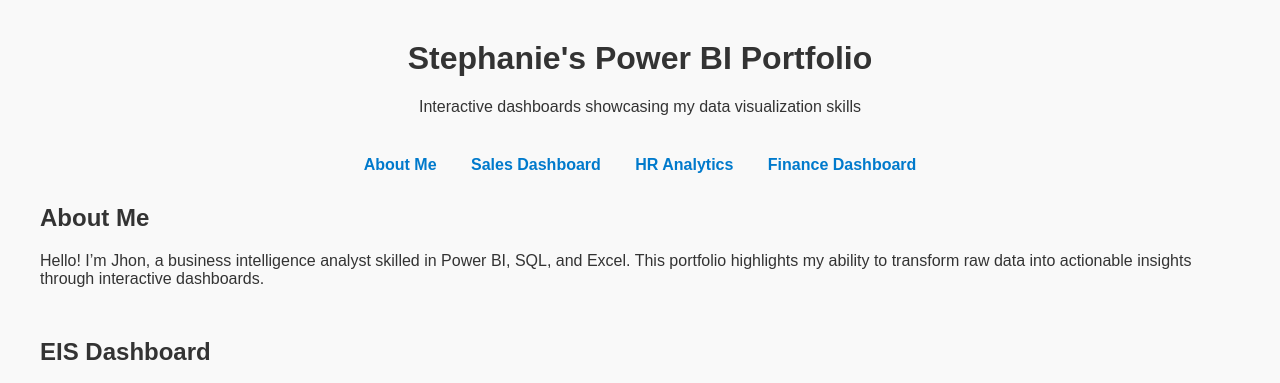
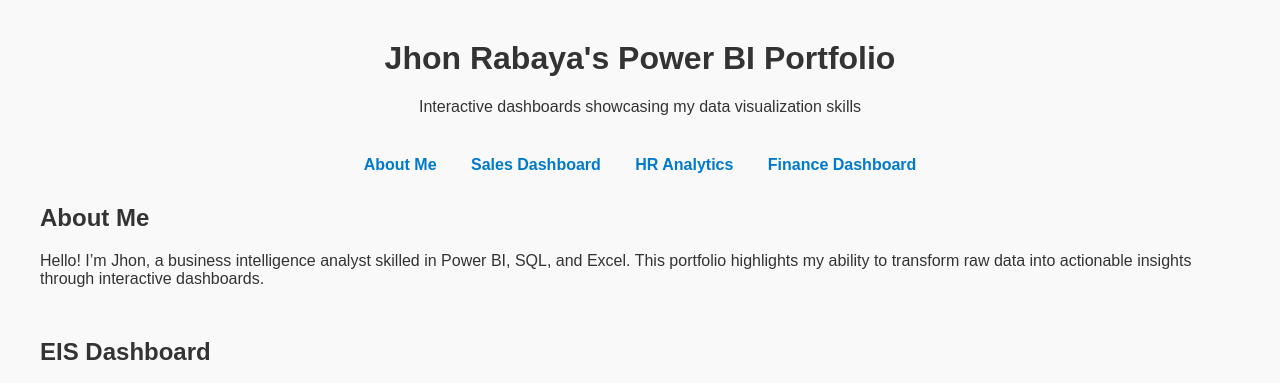
Before and after one commit to jhonrierabaya-commits/portfolio, a plain HTML site: page index.html in a window 1280 px wide. Shown: the top 383 px of the page. Drawn offline with Linux system fonts and the light colour scheme.

Commit message:
Update index.html

```diff
--- a/index.html
+++ b/index.html
@@ -2,7 +2,7 @@
 <html lang="en">
 <head>
   <meta charset="UTF-8">
-  <title>Jhon's Power BI Portfolio</title>
+  <title>Jhon Rabaya's Power BI Portfolio</title>
   <style>
     body { font-family: Arial, sans-serif; margin: 40px; background: #f9f9f9; color: #333; }
     header { text-align: center; margin-bottom: 40px; }
@@ -15,7 +15,7 @@
 </head>
 <body>
   <header>
-    <h1>Stephanie's Power BI Portfolio</h1>
+    <h1>Jhon Rabaya's Power BI Portfolio</h1>
     <p>Interactive dashboards showcasing my data visualization skills</p>
   </header>
 
```
